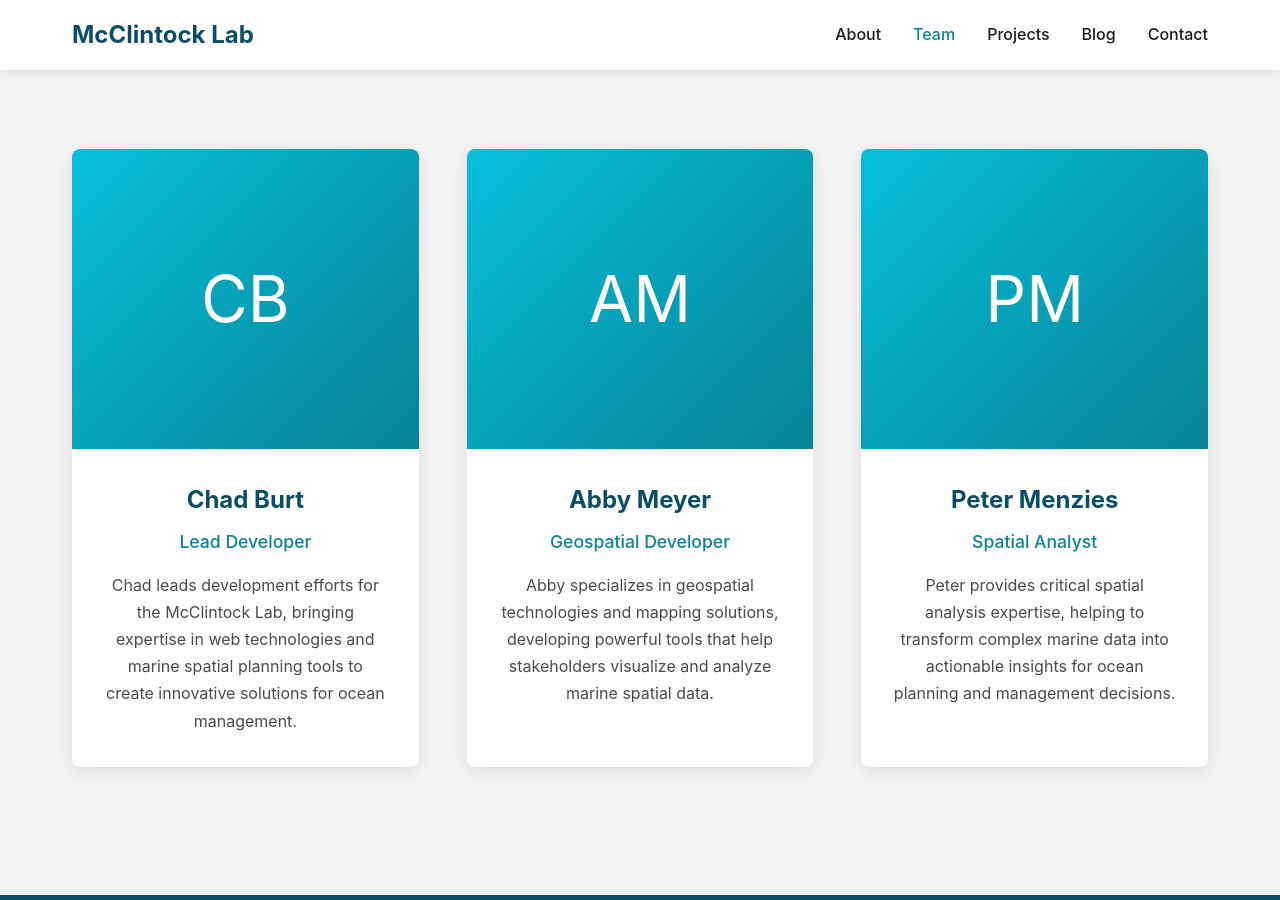
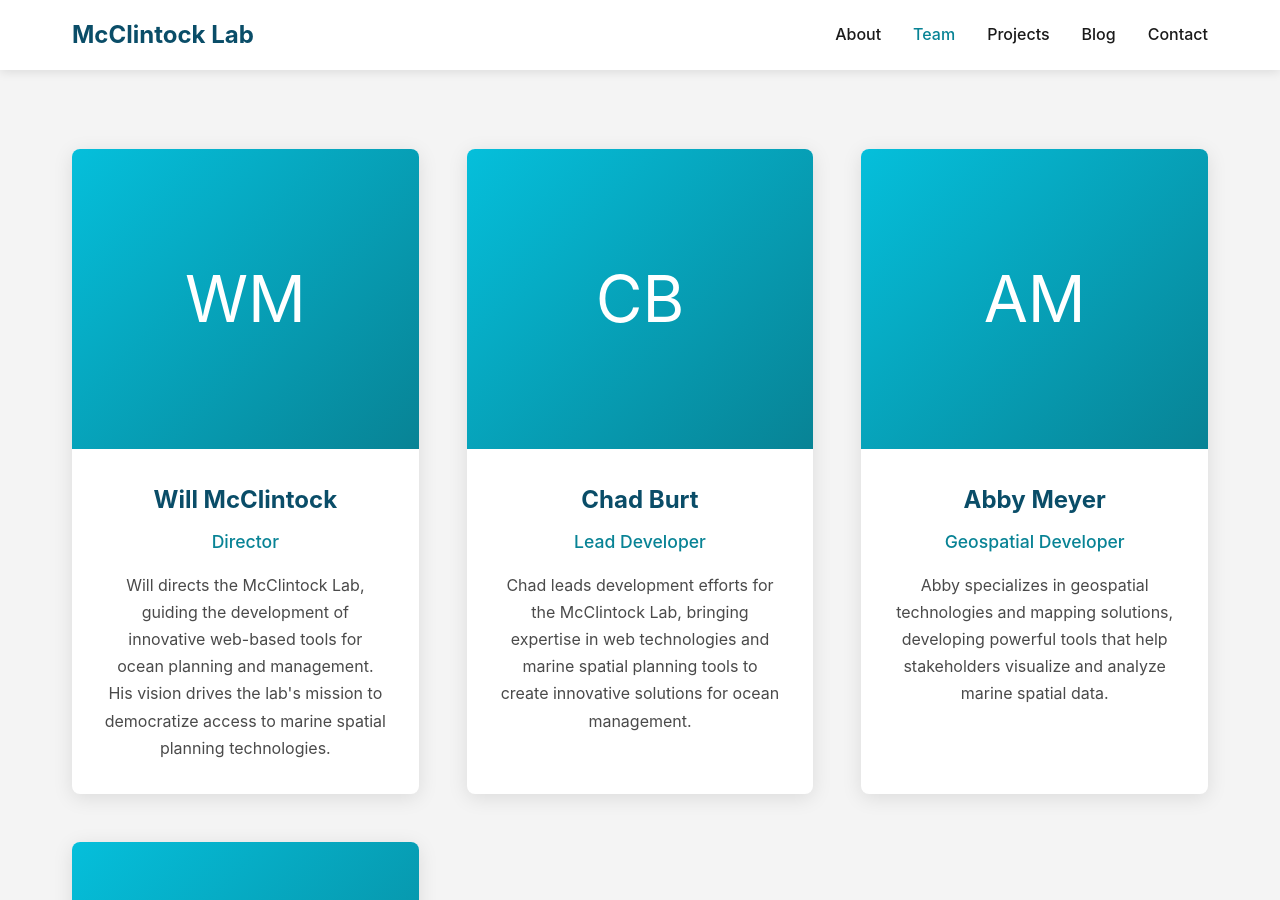
Before and after one commit to mcclintock-lab/home, a Jekyll site: the page mcclintock-team.html, which Jekyll copies as it is, in a window 1280 px wide and 900 px high, scrolled down 248 px. Built offline with Jekyll 4.4.1, drawn with Linux system fonts in a browser that asks for light colours.

Commit message:
Add files via upload

```diff
--- a/mcclintock-team.html
+++ b/mcclintock-team.html
@@ -232,6 +232,15 @@
     <div class="container">
         <div class="team-grid">
             <div class="team-member">
+                <div class="member-photo">WM</div>
+                <div class="member-info">
+                    <h3>Will McClintock</h3>
+                    <p class="member-role">Director</p>
+                    <p class="member-bio">Will directs the McClintock Lab, guiding the development of innovative web-based tools for ocean planning and management. His vision drives the lab's mission to democratize access to marine spatial planning technologies.</p>
+                </div>
+            </div>
+
+            <div class="team-member">
                 <div class="member-photo">CB</div>
                 <div class="member-info">
                     <h3>Chad Burt</h3>
```
